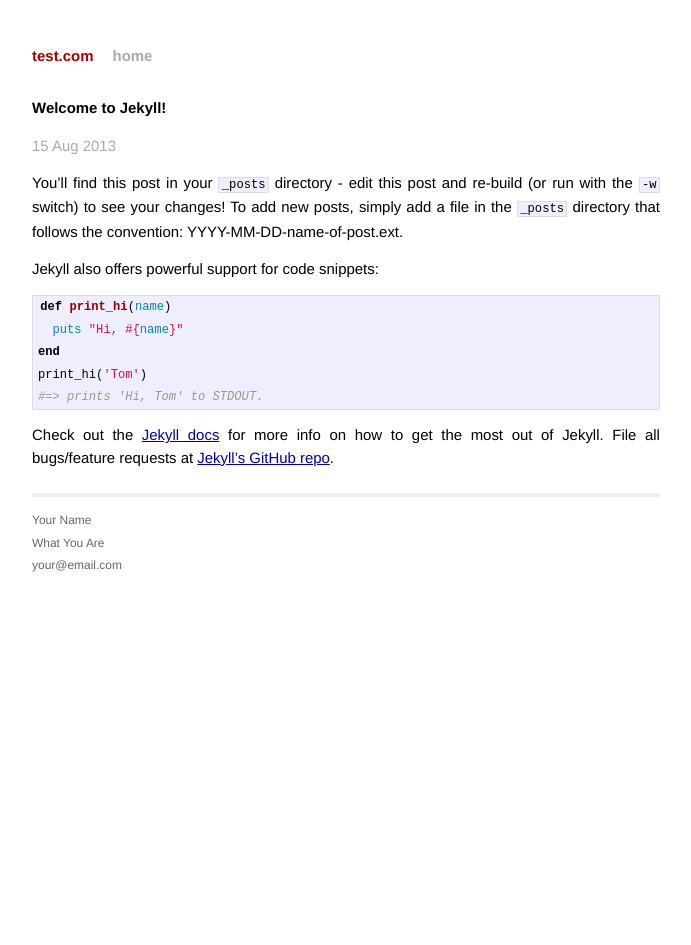
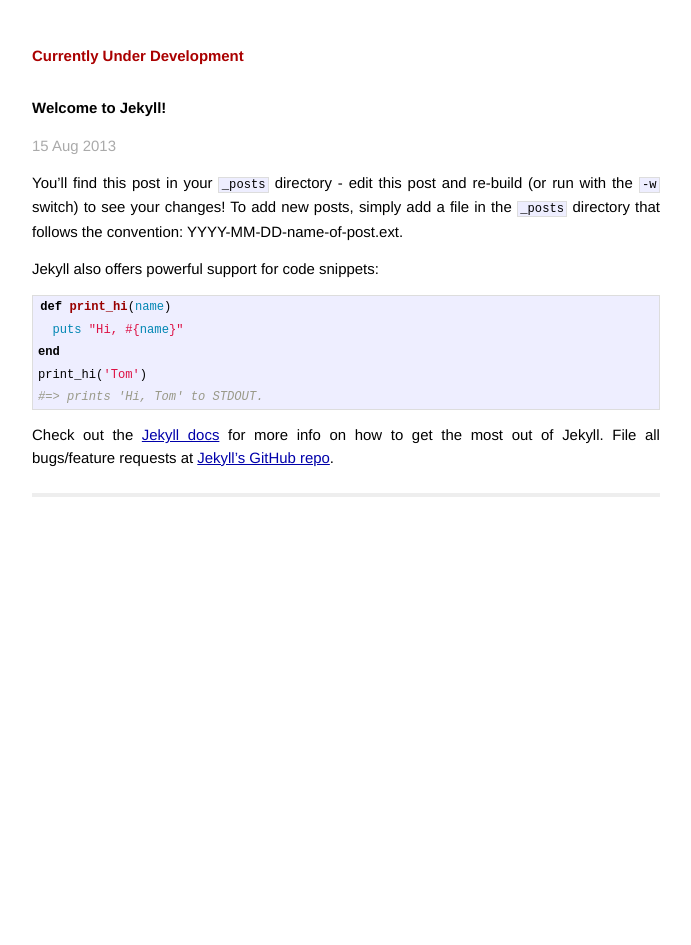
Before and after one commit to akaestli/akaestli.github.com, a Jekyll site: the page built from _posts/2013-08-15-welcome-to-jekyll.markdown, in a window 1280 px wide. Shown: the whole page, without its empty margins (294-985 px from the left). Built offline with Jekyll 4.4.1, drawn with Linux system fonts in a browser that asks for light colours; Markdown is read by kramdown in place of the engine named in the settings.

Commit message:
construction site

```diff
--- a/_layouts/default.html
+++ b/_layouts/default.html
@@ -18,27 +18,27 @@
         <div class="container">
           <div class="site">
             <div class="header">
-              <h1 class="title"><a href="/">test.com</a></h1>
-              <a class="extra" href="/">home</a>
+              <h1 class="title"><a href="/">Currently Under Development</a></h1>
+<!--               <a class="extra" href="/">home</a> -->
             </div>
 
                 {{ content }}
 
             <div class="footer">
               <div class="contact">
-                <p>
+<!--                 <p>
                   Your Name<br />
                   What You Are<br />
                   your@email.com
+                </p> -->
+              </div>
+<!--               <div class="contact">
+                <p>
+                  <a href="http://github.com/yourusername/">github.com/yourusername</a><br />
+                  <a href="http://twitter.com/yourusername/">twitter.com/yourusername</a><br />
                 </p>
               </div>
-              <div class="contact">
-<!--                 <p>
-                  <a href="http://github.com/yourusername/">github.com/yourusername</a><br />
-                  <a href="http://twitter.com/yourusername/">twitter.com/yourusername</a><br />
-                </p> -->
-              </div>
-            </div>
+ -->            </div>
           </div>
         </div> <!-- /container -->
 
```
